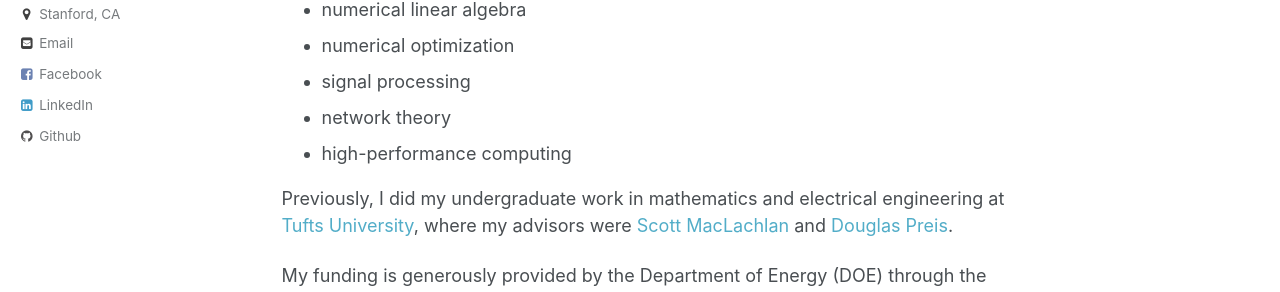
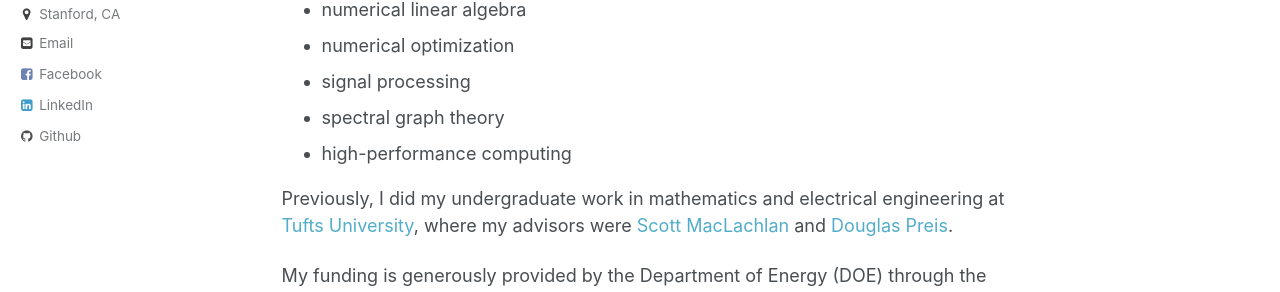
Before and after one commit to victorminden/victorminden.github.io, a Jekyll site: the page built from index.md, in a window 1280 px wide and 1067 px high. Shown: the part 346-638 px from the top of the window. Built offline with Jekyll 4.4.1, drawn with Linux system fonts in a browser that asks for light colours.

Commit message:
clean up;

```diff
--- a/index.md
+++ b/index.md
@@ -13,7 +13,7 @@ More broadly, my research interests include:
 - numerical linear algebra
 - numerical optimization
 - signal processing
-- network theory
+- spectral graph theory
 - high-performance computing
 
 Previously, I did my undergraduate work in mathematics and electrical engineering at [Tufts University](http://www.tufts.edu/), where my advisors were [Scott MacLachlan](http://www.math.mun.ca/~smaclachlan/) and [Douglas Preis](http://engineering.tufts.edu/ece/people/preis.htm).
```
